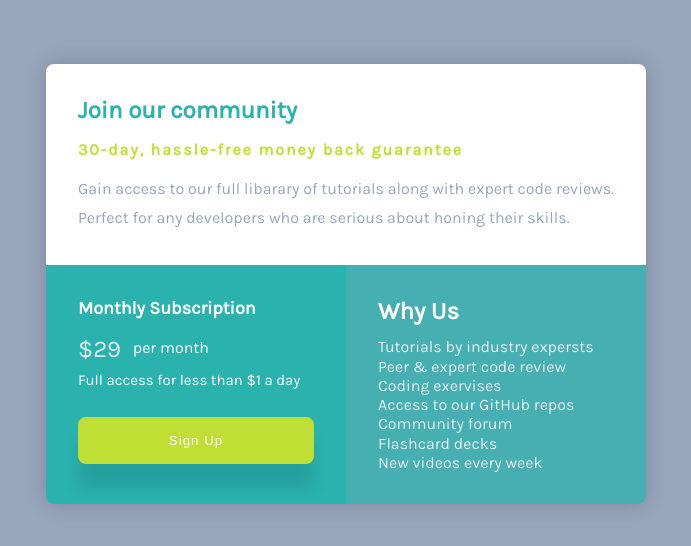
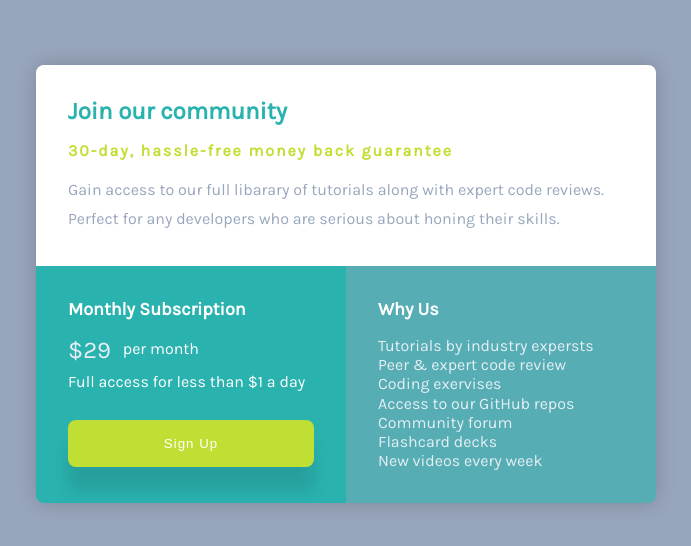
Before and after one commit to suchAGuyLikeMe/frontendMentor-singlePriceGirdComponent, a plain HTML site: page index.html in a window 1280 px wide. Shown: the part 116-662 px from the top of the page, without its empty margins (294-985 px from the left). Drawn offline with Linux system fonts and the light colour scheme.

Commit message:
updated main.css and README-template
main.css: styling changed

README-template: solution link added

```diff
--- a/css/main.css
+++ b/css/main.css
@@ -71,7 +71,7 @@ body{
 }
 
 .monthly-main-heading,
-.why-us-main-heading{
+.library-main-heading{
     font-size: large;
 }
 
@@ -126,7 +126,6 @@ monthly-section
 
 .monthly-paragraph{
     margin: 0.5rem 0 1.8rem 0;
-    font-size: 0.9375rem;
 }
 
 .btn-sign-up{
@@ -144,15 +143,12 @@ monthly-section
 library-section
 ===================*/
 .library-section{
-    background-color: hsla(179, 62%, 43%, 0.75);
-}
-
-.library-main-heading{
-    margin-bottom: 0.8rem;
+    background-color: hsla(179, 62%, 43%, 0.6);
 }
 
 .library-list{
     color: var(--neutral-ligth-gray);
+    margin-top: 1rem;
     list-style-type: none;
     line-height: 1.2rem;
 }
@@ -160,7 +156,7 @@ library-section
 
 @media  screen and (min-width: 480px) {
     .community-section{
-        max-width: 600px;
+        max-width: 620px;
     }
 
     .bottom-section{
```
Also changed, not shown: 1 other file.
